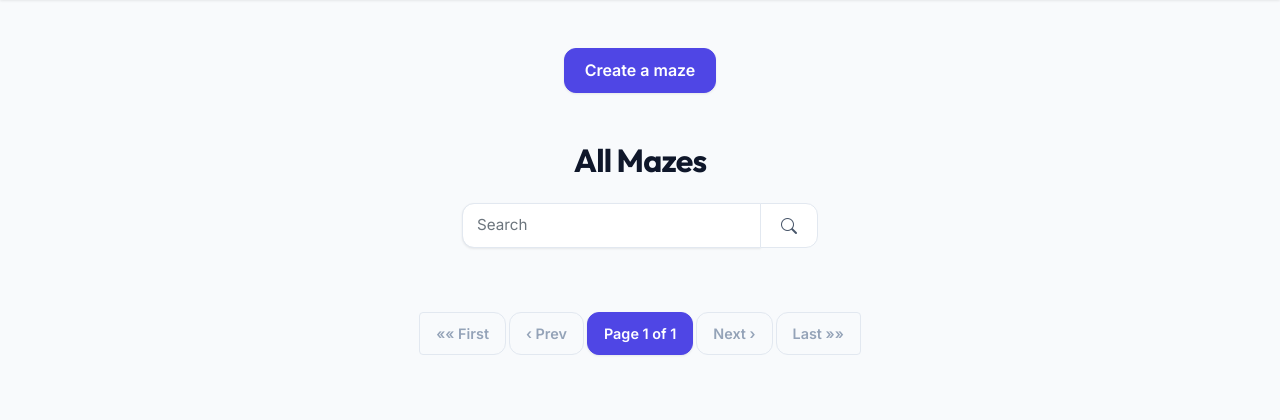
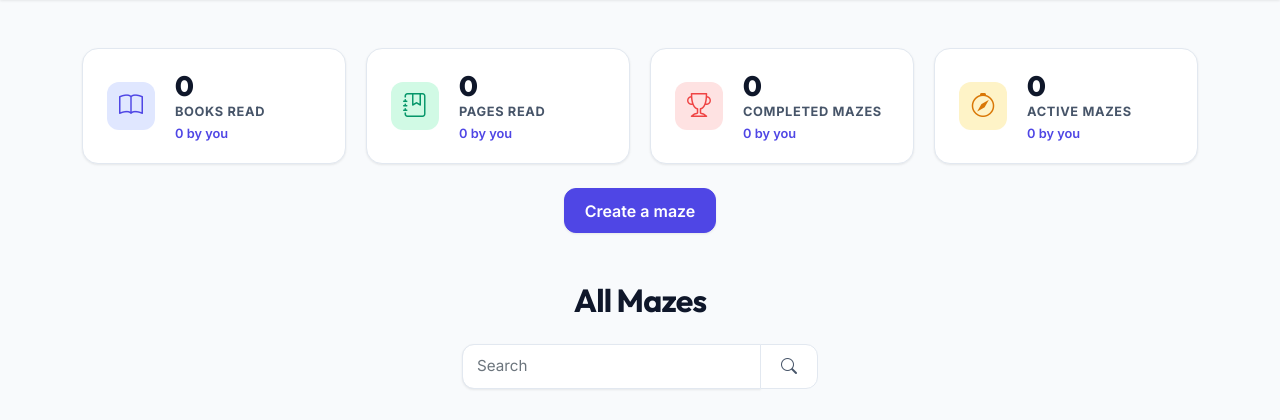
Before and after one commit to meic/maze, a Django app: page / in a window 1280 px wide. Shown: the part 69-489 px from the top of the page. Run offline with Django 3.2, Linux system fonts and the light colour scheme; the visitor is signed in with stand-in values (Sample User, id 1); data that the repository does not hold is empty.

Commit message:
feat: add dashboard displaying global and user-specific maze statistics to the index page

```diff
--- a/src/maze/static/maze/css/maze.css
+++ b/src/maze/static/maze/css/maze.css
@@ -226,3 +226,94 @@
     align-items: center;
     width: 100%;
 }
+
+/* Stats Dashboard Styles */
+.stats-container {
+    margin-bottom: 2rem;
+}
+
+.stats-grid {
+    display: grid;
+    grid-template-columns: repeat(auto-fit, minmax(220px, 1fr));
+    gap: 1.25rem;
+}
+
+.stat-card {
+    background: var(--surface-color);
+    border: 1px solid var(--border-color);
+    border-radius: var(--radius-lg);
+    padding: 1.25rem 1.5rem;
+    display: flex;
+    align-items: center;
+    gap: 1.25rem;
+    box-shadow: var(--shadow-sm);
+    transition: transform var(--transition-normal), box-shadow var(--transition-normal), border-color var(--transition-normal);
+}
+
+.stat-card:hover {
+    transform: translateY(-3px);
+    box-shadow: var(--shadow-md);
+    border-color: var(--border-focus);
+}
+
+.stat-icon-wrapper {
+    width: 48px;
+    height: 48px;
+    border-radius: var(--radius-md);
+    display: flex;
+    align-items: center;
+    justify-content: center;
+    font-size: 1.5rem;
+    background-color: var(--primary-light);
+    color: var(--primary-color);
+    flex-shrink: 0;
+}
+
+/* Customize colors for each stat card icon */
+.stat-card:nth-child(1) .stat-icon-wrapper {
+    background-color: var(--primary-light);
+    color: var(--primary-color);
+}
+
+.stat-card:nth-child(2) .stat-icon-wrapper {
+    background-color: var(--accent-light);
+    color: var(--accent-hover);
+}
+
+.stat-card:nth-child(3) .stat-icon-wrapper {
+    background-color: #fee2e2; /* Light red/rose */
+    color: #ef4444; /* Rose-500 */
+}
+
+.stat-card:nth-child(4) .stat-icon-wrapper {
+    background-color: #fef3c7; /* Light amber/yellow */
+    color: #d97706; /* Amber-600 */
+}
+
+.stat-info {
+    display: flex;
+    flex-direction: column;
+}
+
+.stat-value {
+    font-family: var(--font-heading);
+    font-size: 1.75rem;
+    font-weight: 800;
+    line-height: 1.2;
+    color: var(--text-main);
+}
+
+.stat-label {
+    font-size: 0.8rem;
+    font-weight: 700;
+    color: var(--text-muted);
+    text-transform: uppercase;
+    letter-spacing: 0.05em;
+}
+
+.stat-personal {
+    font-size: 0.8rem;
+    color: var(--primary-color);
+    margin-top: 0.15rem;
+    font-weight: 600;
+}
--- a/src/maze/templates/maze/index.html
+++ b/src/maze/templates/maze/index.html
@@ -1,6 +1,66 @@
 {% extends "bookmaze/base.html" %}
 
 {% block content %}
+
+<div class="stats-container mb-4">
+    <div class="stats-grid">
+        <!-- Card 1: Books Read -->
+        <div class="stat-card">
+            <div class="stat-icon-wrapper">
+                <i class="bi bi-book"></i>
+            </div>
+            <div class="stat-info">
+                <span class="stat-value">{{ total_books }}</span>
+                <span class="stat-label">Books Read</span>
+                {% if request.user.is_authenticated %}
+                    <span class="stat-personal">{{ user_books }} by you</span>
+                {% endif %}
+            </div>
+        </div>
+
+        <!-- Card 2: Pages Read -->
+        <div class="stat-card">
+            <div class="stat-icon-wrapper">
+                <i class="bi bi-journal-bookmark"></i>
+            </div>
+            <div class="stat-info">
+                <span class="stat-value">{{ total_pages }}</span>
+                <span class="stat-label">Pages Read</span>
+                {% if request.user.is_authenticated %}
+                    <span class="stat-personal">{{ user_pages }} by you</span>
+                {% endif %}
+            </div>
+        </div>
+
+        <!-- Card 3: Mazes Completed -->
+        <div class="stat-card">
+            <div class="stat-icon-wrapper">
+                <i class="bi bi-trophy"></i>
+            </div>
+            <div class="stat-info">
+                <span class="stat-value">{{ total_mazes_complete }}</span>
+                <span class="stat-label">Completed Mazes</span>
+                {% if request.user.is_authenticated %}
+                    <span class="stat-personal">{{ user_mazes_complete }} by you</span>
+                {% endif %}
+            </div>
+        </div>
+
+        <!-- Card 4: Active Mazes -->
+        <div class="stat-card">
+            <div class="stat-icon-wrapper">
+                <i class="bi bi-compass"></i>
+            </div>
+            <div class="stat-info">
+                <span class="stat-value">{{ total_active_mazes }}</span>
+                <span class="stat-label">Active Mazes</span>
+                {% if request.user.is_authenticated %}
+                    <span class="stat-personal">{{ user_active_mazes }} by you</span>
+                {% endif %}
+            </div>
+        </div>
+    </div>
+</div>
 
 {% if can_create_maze %}
     <div class="row mb-3">
--- a/src/maze/views.py
+++ b/src/maze/views.py
@@ -8,7 +8,9 @@ from django.http import Http404, JsonResponse, HttpResponseRedirect
 from django.views.generic.edit import CreateView, FormView
 from django.urls import reverse_lazy
 
-from .models import Maze
+from django.db.models import Sum
+
+from .models import Maze, Step
 from .forms import MazeCreateForm, MyMazeCreateForm, StepForm
 
 
@@ -81,11 +83,28 @@ def index(request):
         raise Http404
     add_pagination_links(all_maze_page, current_params=current_params)
 
+    # Calculate statistics
+    total_books = Step.objects.count()
+    total_pages = Step.objects.aggregate(total_pages=Sum("pages"))["total_pages"] or 0
+    total_mazes_complete = Maze.objects.filter(finished=True).count()
+    total_active_mazes = Maze.objects.filter(finished=False).count()
+
+    user_books = 0
+    user_pages = 0
+    user_mazes_complete = 0
+    user_active_mazes = 0
+
     user_mazes = []
     show_user_mazes = False
     if request.user.is_authenticated:
         user_mazes = Maze.objects.filter(users=request.user).order_by("-last_updated")
         show_user_mazes = user_mazes.exists()
+
+        user_books = Step.objects.filter(user=request.user).count()
+        user_pages = Step.objects.filter(user=request.user).aggregate(total_pages=Sum("pages"))["total_pages"] or 0
+        user_mazes_complete = Maze.objects.filter(users=request.user, finished=True).count()
+        user_active_mazes = Maze.objects.filter(users=request.user, finished=False).count()
+
     context = {
         "can_create_maze": request.user.is_authenticated,
         "maze_rows": zip_longest(*[iter(all_maze_page)] * 3),
@@ -93,6 +112,14 @@ def index(request):
         "user_maze_rows": zip_longest(*[iter(user_mazes)] * 3),
         "search_term": search_term,
         "all_maze_page": all_maze_page,
+        "total_books": total_books,
+        "total_pages": total_pages,
+        "total_mazes_complete": total_mazes_complete,
+        "total_active_mazes": total_active_mazes,
+        "user_books": user_books,
+        "user_pages": user_pages,
+        "user_mazes_complete": user_mazes_complete,
+        "user_active_mazes": user_active_mazes,
     }
     return render(request, "maze/index.html", context)
 
```
Also changed, not shown: src/maze/tests.py (+96 -0 lines).
